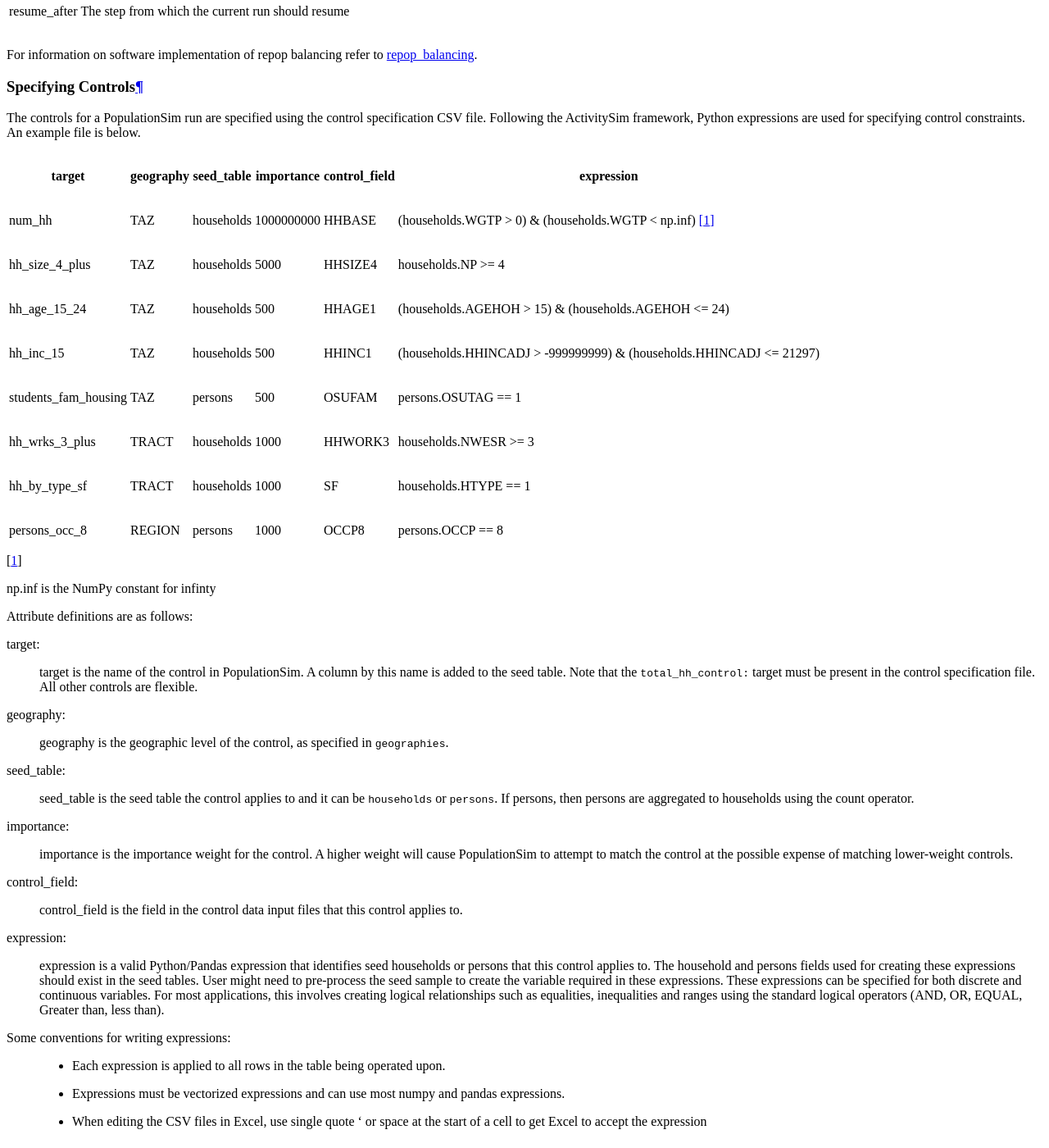
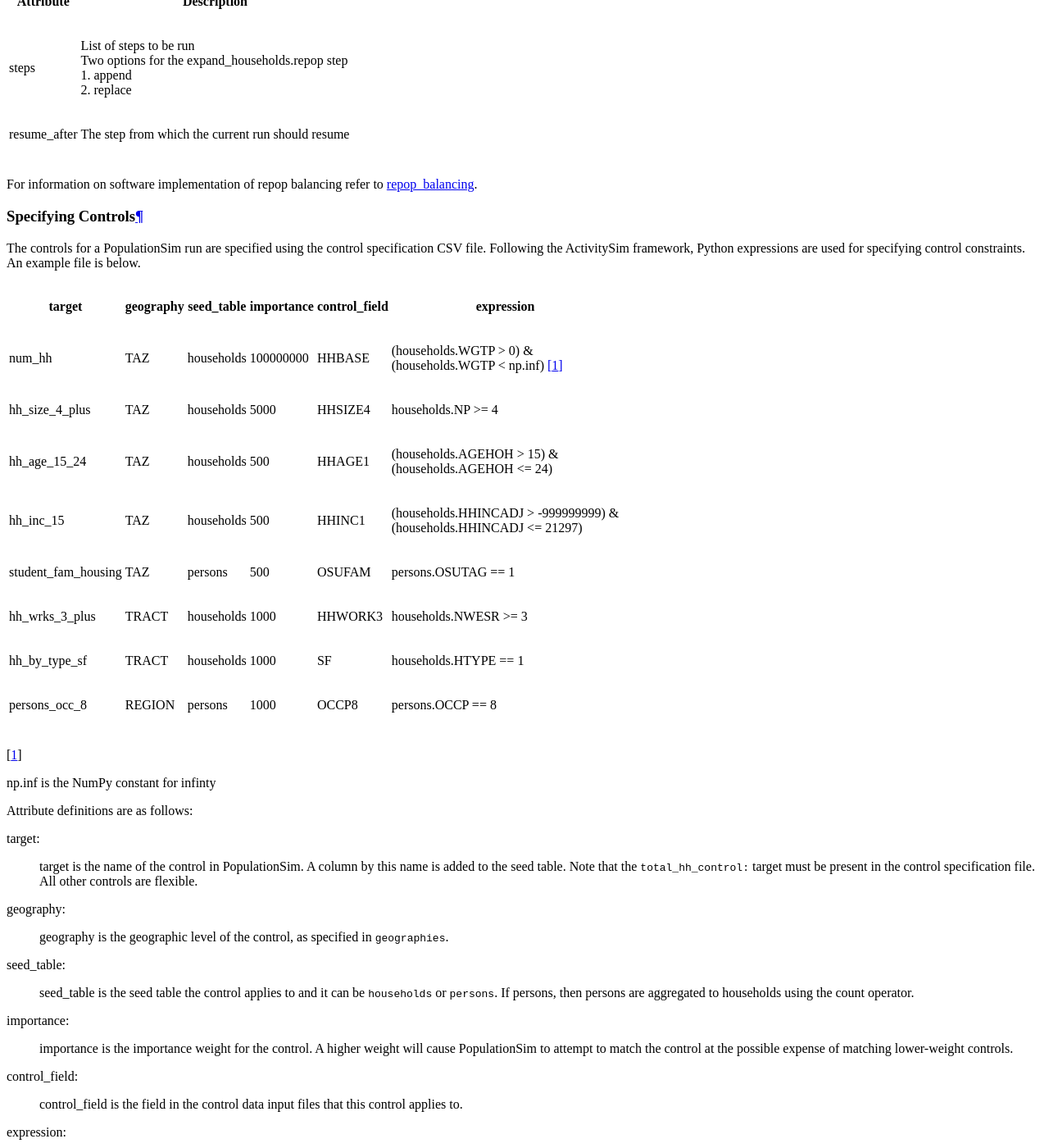
Before and after one commit to ActivitySim/populationsim, a Sphinx documentation site: the page built from docs/application_configuration.rst, in a window 1280 px wide and 1400 px high, scrolled down 14348 px. Shown: the whole window at 82% size. Built offline with Sphinx 7.4.7 and the Read the Docs theme 2.0.0, drawn with Linux system fonts in a browser that asks for light colours.

Commit message:
update style sheet so it works for printing

```diff
--- a/docs/_static/theme_overrides.css
+++ b/docs/_static/theme_overrides.css
@@ -1,13 +1,10 @@
 /* override table width restrictions */
-@media all and (min-width: 767px) {
+.wy-table-responsive table td, .wy-table-responsive table th {
+    white-space: normal;
+}
 
-   .wy-table-responsive table td {
-      /* !important prevents the common CSS stylesheets from overriding
-         this as on RTD they are loaded after this stylesheet */
-      white-space: normal !important;
-   }
-
-   .wy-table-responsive {
-      overflow: visible !important;
-   }
+.wy-table-responsive {
+    margin-bottom: 24px;
+    max-width: 100%;
+    overflow: visible;
 }
--- a/docs/application_configuration.rst
+++ b/docs/application_configuration.rst
@@ -669,25 +669,25 @@ Specifying Controls
 
 The controls for a PopulationSim run are specified using the control specification CSV file. Following the ActivitySim framework, Python expressions are used for specifying control constraints.  An example file is below.
 
-+----------------------+-----------+------------+------------+---------------+---------------------------------------------------------------------+
-| target               | geography | seed_table | importance | control_field |  expression                                                         |
-+======================+===========+============+============+===============+=====================================================================+
-| num_hh               | TAZ       | households | 1000000000 | HHBASE        | (households.WGTP > 0) & (households.WGTP < np.inf) [#]_             |
-+----------------------+-----------+------------+------------+---------------+---------------------------------------------------------------------+
-| hh_size_4_plus       | TAZ       | households | 5000       | HHSIZE4       | households.NP >= 4                                                  |
-+----------------------+-----------+------------+------------+---------------+---------------------------------------------------------------------+
-| hh_age_15_24         | TAZ       | households | 500        | HHAGE1        | (households.AGEHOH > 15) & (households.AGEHOH <= 24)                |
-+----------------------+-----------+------------+------------+---------------+---------------------------------------------------------------------+
-| hh_inc_15            | TAZ       | households | 500        | HHINC1        | (households.HHINCADJ > -999999999) & (households.HHINCADJ <= 21297) |
-+----------------------+-----------+------------+------------+---------------+---------------------------------------------------------------------+
-| students_fam_housing | TAZ       | persons    | 500        | OSUFAM        | persons.OSUTAG == 1                                                 |
-+----------------------+-----------+------------+------------+---------------+---------------------------------------------------------------------+
-| hh_wrks_3_plus       | TRACT     | households | 1000       | HHWORK3       | households.NWESR >= 3                                               |
-+----------------------+-----------+------------+------------+---------------+---------------------------------------------------------------------+
-| hh_by_type_sf        | TRACT     | households | 1000       | SF            | households.HTYPE == 1                                               |
-+----------------------+-----------+------------+------------+---------------+---------------------------------------------------------------------+
-| persons_occ_8        | REGION    | persons    | 1000       | OCCP8         | persons.OCCP == 8                                                   |
-+----------------------+-----------+------------+------------+---------------+---------------------------------------------------------------------+
++----------------------+-----------+------------+------------+---------------+--------------------------------------------------------------------------+
+| target               | geography | seed_table | importance | control_field |  expression                                                              |
++======================+===========+============+============+===============+==========================================================================+
+| num_hh               | TAZ       | households | 100000000  | HHBASE        | (households.WGTP > 0) & |br| (households.WGTP < np.inf) [#]_             |
++----------------------+-----------+------------+------------+---------------+--------------------------------------------------------------------------+
+| hh_size_4_plus       | TAZ       | households | 5000       | HHSIZE4       | households.NP >= 4                                                       |
++----------------------+-----------+------------+------------+---------------+--------------------------------------------------------------------------+
+| hh_age_15_24         | TAZ       | households | 500        | HHAGE1        | (households.AGEHOH > 15) & |br| (households.AGEHOH <= 24)                |
++----------------------+-----------+------------+------------+---------------+--------------------------------------------------------------------------+
+| hh_inc_15            | TAZ       | households | 500        | HHINC1        | (households.HHINCADJ > -999999999) & |br| (households.HHINCADJ <= 21297) |
++----------------------+-----------+------------+------------+---------------+--------------------------------------------------------------------------+
+| student_fam_housing  | TAZ       | persons    | 500        | OSUFAM        | persons.OSUTAG == 1                                                      |
++----------------------+-----------+------------+------------+---------------+--------------------------------------------------------------------------+
+| hh_wrks_3_plus       | TRACT     | households | 1000       | HHWORK3       | households.NWESR >= 3                                                    |
++----------------------+-----------+------------+------------+---------------+--------------------------------------------------------------------------+
+| hh_by_type_sf        | TRACT     | households | 1000       | SF            | households.HTYPE == 1                                                    |
++----------------------+-----------+------------+------------+---------------+--------------------------------------------------------------------------+
+| persons_occ_8        | REGION    | persons    | 1000       | OCCP8         | persons.OCCP == 8                                                        |
++----------------------+-----------+------------+------------+---------------+--------------------------------------------------------------------------+
 
 .. [#] np.inf is the NumPy constant for infinty
 
```
Also changed, not shown: docs/conf.py (line endings or trailing spaces).
